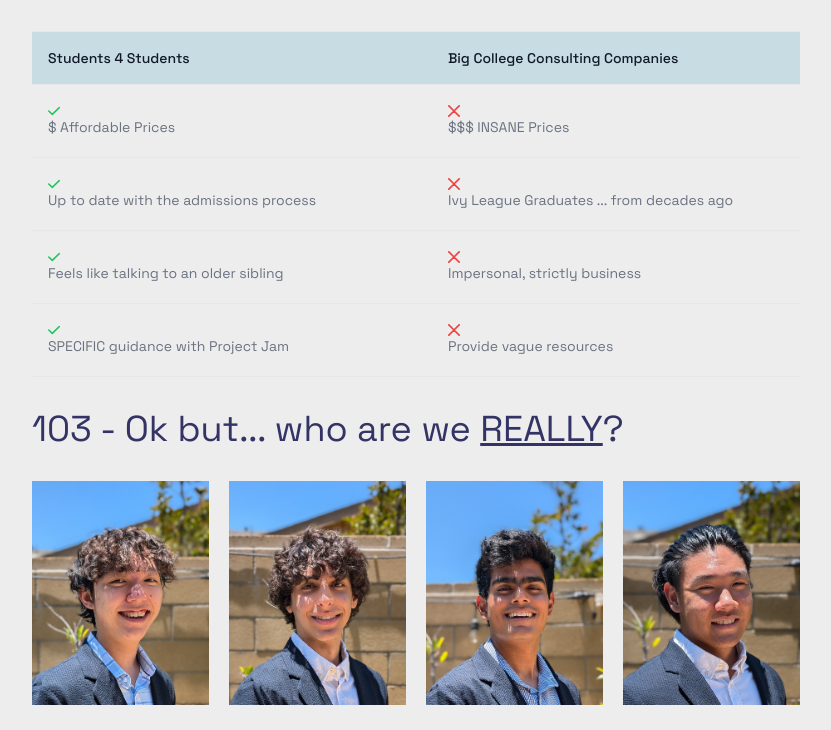
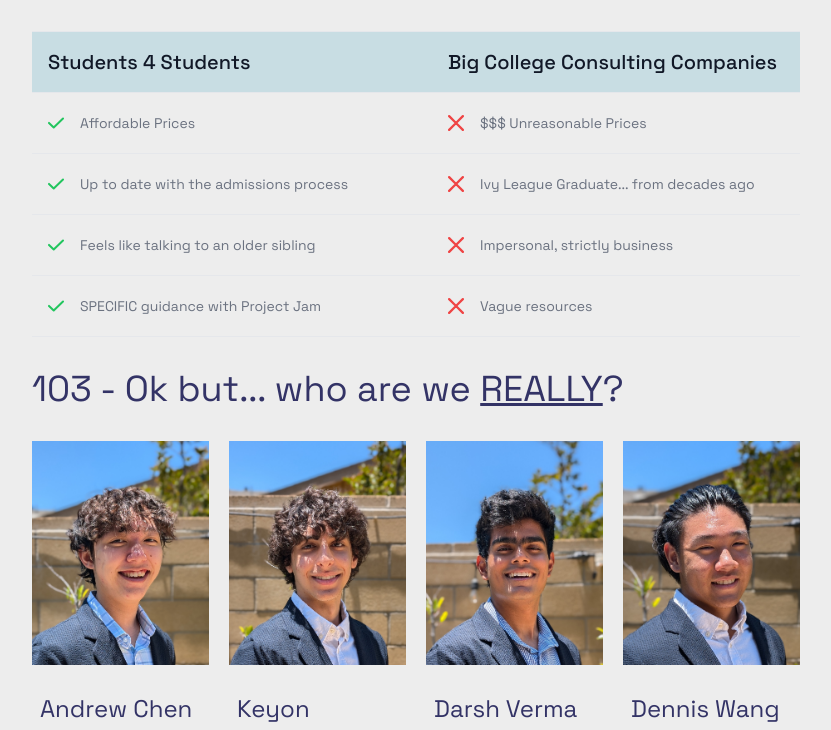
Before and after one commit to denniwang/s4s-website, a Next.js app: page /en/about in a window 1280 px wide. Shown: the part 1349-2079 px from the top of the page, without its empty margins (224-1055 px from the left). Built offline with nearby package versions, Linux system fonts and the light colour scheme.

Commit message:
table and gallery fixing

```diff
--- a/src/app/[locale]/about/page.tsx
+++ b/src/app/[locale]/about/page.tsx
@@ -32,18 +32,13 @@ export default function About() {
       desc: 'Dennis is a CS + Business major at NEU, he loves to play tennis and participate in hackathons. He aspires to be retired by 30'
     }
   ]
-  function Table() {
+
+  function TableBlock({ check, text }: { check: boolean; text: string }) {
     return (
-      <div id='detailed-pricing' className='w-full overflow-x-auto'>
-        <div className='min-w-max overflow-hidden'>
-          <div className='grid grid-cols-2 gap-x-16 border-b border-t border-gray-200 bg-background-secondary p-4 text-sm font-medium text-gray-900 dark:border-gray-700 dark:text-white'>
-            <div className='flex items-center'>Students 4 Students</div>
-            <div>Big College Consulting Companies</div>
-          </div>
-          <div className='grid grid-cols-2 gap-x-16 border-b border-gray-200 px-4 py-5 text-sm text-gray-700 dark:border-gray-700'>
-            <div className='text-gray-500 dark:text-gray-400'>
+      <div className='flex flex-row gap-4 text-gray-500 dark:text-gray-400  items-center '>
+        {check ? (
           <svg
-                className='h-3 w-3 text-green-500'
+            className='h-4 w-4 text-green-500'
             aria-hidden='true'
             xmlns='http://www.w3.org/2000/svg'
             fill='none'
@@ -57,11 +52,9 @@ export default function About() {
               d='M1 5.917 5.724 10.5 15 1.5'
             />
           </svg>
-              $ Affordable Prices
-            </div>
-            <div className='text-gray-500 dark:text-gray-400'>
+        ) : (
           <svg
-                className='h-3 w-3 text-red-500'
+            className='h-4 w-4 text-red-500'
             aria-hidden='true'
             xmlns='http://www.w3.org/2000/svg'
             fill='none'
@@ -75,122 +68,48 @@ export default function About() {
               d='m1 1 6 6m0 0 6 6M7 7l6-6M7 7l-6 6'
             />
           </svg>
-              $$$ INSANE Prices
+        )}
+        <p className='md:text-sm text-lg'>
+        {text}
+</p>
       </div>
+    )
+  }
+  function Table() {
+    return (
+      <div id='detailed-pricing' className='w-full overflow-x-auto '>
+        <div className='min-w-max overflow-hidden'>
+          <div className='grid grid-cols-2 gap-x-16 border-b border-t border-gray-200 bg-background-secondary p-4 text-sm md:text-xl font-medium text-gray-900 dark:border-gray-700 dark:text-white'>
+            <div className='flex items-center'>Students 4 Students</div>
+            <div>Big College Consulting Companies</div>
           </div>
           <div className='grid grid-cols-2 gap-x-16 border-b border-gray-200 px-4 py-5 text-sm text-gray-700 dark:border-gray-700'>
-            <div className='text-gray-500 dark:text-gray-400'>
-              <svg
-                className='h-3 w-3 text-green-500'
-                aria-hidden='true'
-                xmlns='http://www.w3.org/2000/svg'
-                fill='none'
-                viewBox='0 0 16 12'
-              >
-                <path
-                  stroke='currentColor'
-                  stroke-linecap='round'
-                  stroke-linejoin='round'
-                  stroke-width='2'
-                  d='M1 5.917 5.724 10.5 15 1.5'
-                />
-              </svg>
-              Up to date with the admissions process
-            </div>
-            <div className='text-gray-500 dark:text-gray-400'>
-              <svg
-                className='h-3 w-3 text-red-500'
-                aria-hidden='true'
-                xmlns='http://www.w3.org/2000/svg'
-                fill='none'
-                viewBox='0 0 14 14'
-              >
-                <path
-                  stroke='currentColor'
-                  stroke-linecap='round'
-                  stroke-linejoin='round'
-                  stroke-width='2'
-                  d='m1 1 6 6m0 0 6 6M7 7l6-6M7 7l-6 6'
-                />
-              </svg>
-              Ivy League Graduates ... from decades ago
-            </div>
+            <TableBlock check={true} text='Affordable Prices' />
+            <TableBlock check={false} text='$$$ Unreasonable Prices' />
           </div>
           <div className='grid grid-cols-2 gap-x-16 border-b border-gray-200 px-4 py-5 text-sm text-gray-700 dark:border-gray-700'>
-            <div className='text-gray-500 dark:text-gray-400'>
-              <svg
-                className='h-3 w-3 text-green-500'
-                aria-hidden='true'
-                xmlns='http://www.w3.org/2000/svg'
-                fill='none'
-                viewBox='0 0 16 12'
-              >
-                <path
-                  stroke='currentColor'
-                  stroke-linecap='round'
-                  stroke-linejoin='round'
-                  stroke-width='2'
-                  d='M1 5.917 5.724 10.5 15 1.5'
+            <TableBlock
+              check={true}
+              text='Up to date with the admissions process'
             />
-              </svg>
-              Feels like talking to an older sibling
-            </div>
-            <div className='text-gray-500 dark:text-gray-400'>
-              <svg
-                className='h-3 w-3 text-red-500'
-                aria-hidden='true'
-                xmlns='http://www.w3.org/2000/svg'
-                fill='none'
-                viewBox='0 0 14 14'
-              >
-                <path
-                  stroke='currentColor'
-                  stroke-linecap='round'
-                  stroke-linejoin='round'
-                  stroke-width='2'
-                  d='m1 1 6 6m0 0 6 6M7 7l6-6M7 7l-6 6'
+            <TableBlock
+              check={false}
+              text='Ivy League Graduate... from decades ago'
             />
-              </svg>
-              Impersonal, strictly business
-            </div>
           </div>
           <div className='grid grid-cols-2 gap-x-16 border-b border-gray-200 px-4 py-5 text-sm text-gray-700 dark:border-gray-700'>
-            <div className='text-gray-500 dark:text-gray-400'>
-              <svg
-                className='h-3 w-3 text-green-500'
-                aria-hidden='true'
-                xmlns='http://www.w3.org/2000/svg'
-                fill='none'
-                viewBox='0 0 16 12'
-              >
-                <path
-                  stroke='currentColor'
-                  stroke-linecap='round'
-                  stroke-linejoin='round'
-                  stroke-width='2'
-                  d='M1 5.917 5.724 10.5 15 1.5'
+            <TableBlock
+              check={true}
+              text='Feels like talking to an older sibling'
             />
-              </svg>
-              SPECIFIC guidance with Project Jam
+            <TableBlock check={false} text='Impersonal, strictly business' />
           </div>
-            <div className='text-gray-500 dark:text-gray-400'>
-              <svg
-                className='h-3 w-3 text-red-500'
-                aria-hidden='true'
-                xmlns='http://www.w3.org/2000/svg'
-                fill='none'
-                viewBox='0 0 14 14'
-              >
-                <path
-                  stroke='currentColor'
-                  stroke-linecap='round'
-                  stroke-linejoin='round'
-                  stroke-width='2'
-                  d='m1 1 6 6m0 0 6 6M7 7l6-6M7 7l-6 6'
+          <div className='grid grid-cols-2 gap-x-16 border-b border-gray-200 px-4 py-5 text-sm text-gray-700 dark:border-gray-700'>
+            <TableBlock
+              check={true}
+              text='SPECIFIC guidance with Project Jam'
             />
-              </svg>
-              Provide vague resources
-            </div>
+            <TableBlock check={false} text='Vague resources' />
           </div>
         </div>
       </div>
@@ -216,7 +135,7 @@ export default function About() {
         <div className='flex flex-col justify-center p-2'>
           <h2 className='text-2xl'>{name}</h2>
           <br></br>
-          <p>{college}</p>
+          <p className='italic'>{college}</p>
           <br></br>
           <p className=''>{children}</p>
         </div>
--- a/src/app/[locale]/components/ProjectCarousel.tsx
+++ b/src/app/[locale]/components/ProjectCarousel.tsx
@@ -88,7 +88,7 @@ const EmblaCarousel: React.FC<PropType> = props => {
                     </div>
                   </div>
                 </a>
-
+                {(slide.big !="" && slide.little !="") &&
                 <div className='flex flex-col gap-3 bg-buttonSecondary p-3 text-left'>
                   <div className='flex flex-row items-center gap-2'>
                     <div className='h-10 w-10 overflow-hidden rounded-full'>
@@ -113,6 +113,7 @@ const EmblaCarousel: React.FC<PropType> = props => {
                     <p>Along with: Big {slide.big}</p>
                   </div>
                 </div>
+}
               </div>
             </div>
           ))}
--- a/src/app/[locale]/gallery/page.tsx
+++ b/src/app/[locale]/gallery/page.tsx
@@ -14,17 +14,8 @@ export default function About() {
       subtitle: 'a speech-to-latex editor',
       desc: 'do not try to mix old food with new one to fool me! burrow under covers, yet oooo! dangly balls! jump swat swing flies so sweetly to the floor crash move on wash belly nap for Gate keepers of hell',
       demo: 'https://github.com/hellolol2016/teXnology',
-      little: 'Ricky',
-      big: 'Bobby'
-    },
-    {
-      img: '/projects/texnology.png',
-      title: 'teXnology',
-      subtitle: 'a speech-to-latex editor',
-      desc: 'do not try to mix old food with new one to fool me! burrow under covers, yet oooo! dangly balls! jump swat swing flies so sweetly to the floor crash move on wash belly nap for Gate keepers of hell',
-      demo: 'https://github.com/hellolol2016/teXnology',
-      little: 'Ricky',
-      big: 'Bobby'
+      little: '',
+      big: ''
     }
   ]
   return (
```
Lines whose indentation alone changed are shown as unchanged.
